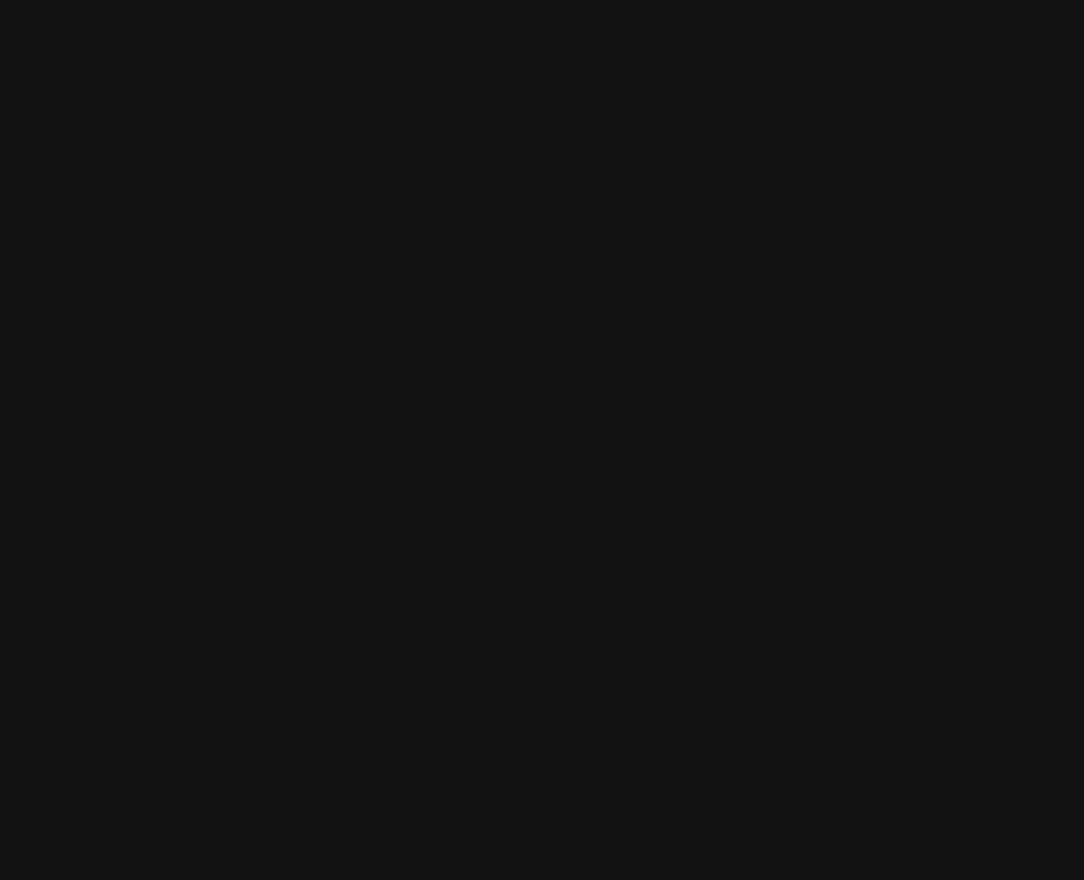
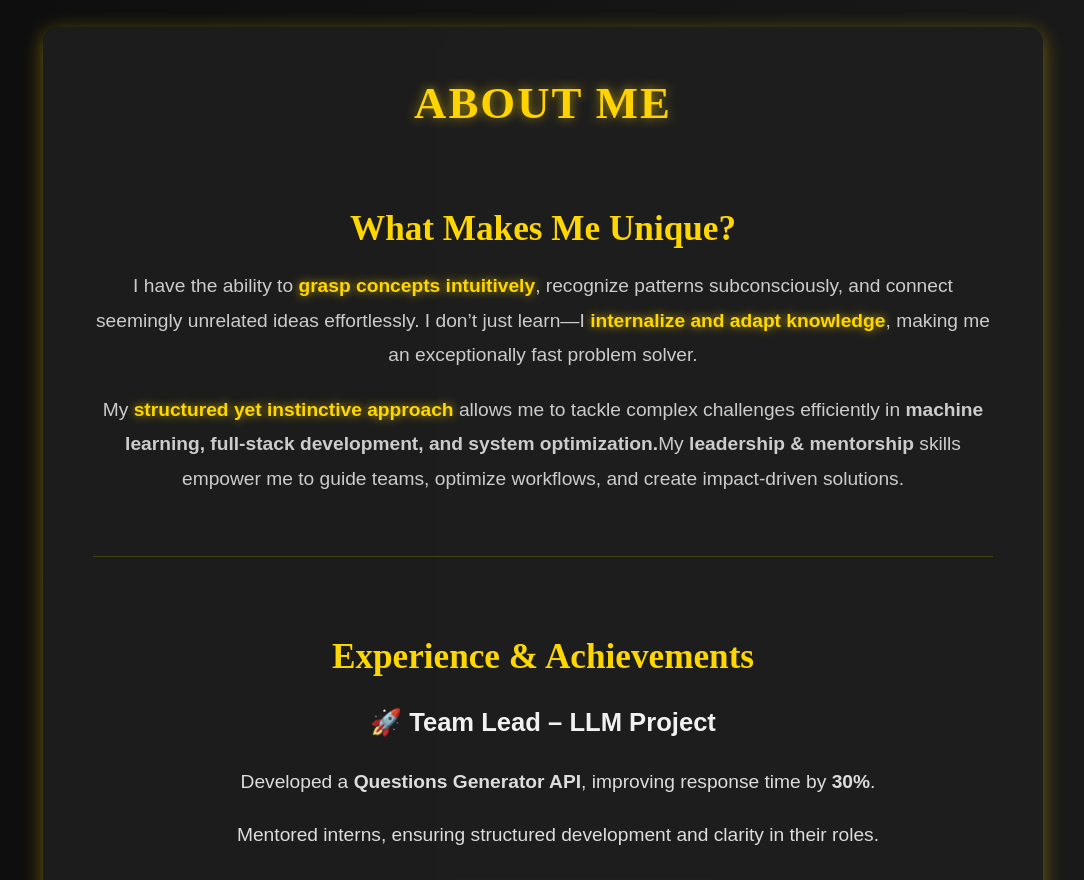
Before and after one commit to aryanchowdhury-art/react-portfolio-v2, a React (Vite) app: page /react-portfolio-v2/about in a window 1280 px wide. Shown: the part 182-1062 px from the top of the page, without its empty margins (97-1181 px from the left). Before the commit the page ends 800 px from the top, so only its background shows below. Built offline with nearby package versions, Linux system fonts and the light colour scheme.

Commit message:
Updated About Page with enhanced design and animations

```diff
--- a/src/pages/About.jsx
+++ b/src/pages/About.jsx
@@ -1,10 +1,82 @@
+import "./about.css"; // Ensure you have a separate CSS file for styling
+
 function About() {
-    return (
-      <div className="page">
-        <h1>About Me</h1>
-        <p>I&apos;m an AI/ML developer and full-stack engineer. Passionate about building intelligent systems and scalable web applications.</p>
+  return (
+    <div className="about">
+      <div className="container">
+        <h1 className="section-title">About Me</h1>
+
+        {/* What Makes Me Unique Section */}
+        <section className="unique">
+          <h2>What Makes Me Unique?</h2>
+          <p>
+            I have the ability to <span className="highlight">grasp concepts intuitively</span>, recognize patterns subconsciously, and connect seemingly unrelated ideas effortlessly.
+            I don’t just learn—I <span className="highlight">internalize and adapt knowledge</span>, making me an exceptionally fast problem solver.
+          </p>
+          <p>
+            My <span className="highlight">structured yet instinctive approach</span> allows me to tackle complex challenges efficiently in
+            <strong> machine learning, full-stack development, and system optimization.</strong>
+            My <strong>leadership & mentorship</strong> skills empower me to guide teams, optimize workflows, and create impact-driven solutions.
+          </p>
+        </section>
+
+        {/* Experience & Achievements Section */}
+        <section className="experience">
+          <h2>Experience & Achievements</h2>
+
+          <div className="job">
+            <h3>🚀 Team Lead – LLM Project</h3>
+            <ul>
+              <li>Developed a <strong>Questions Generator API</strong>, improving response time by <strong>30%</strong>.</li>
+              <li>Mentored interns, ensuring structured development and clarity in their roles.</li>
+              <li>Tech: <span className="tech">JSON, JavaScript, Postman</span></li>
+            </ul>
+          </div>
+
+          <div className="job">
+            <h3>💼 Freelancing Software Developer – Workout Planner App (WPA)</h3>
+            <ul>
+              <li>Developed a <strong>scalable exercise planner</strong> for <strong>10,000+ users</strong>.</li>
+              <li>Full-stack build with <span className="tech">Python (Django, Streamlit), TensorFlow, React, Express</span>.</li>
+              <li>Completed in <strong>14 days</strong>, optimizing backend efficiency.</li>
+            </ul>
+          </div>
+
+          <div className="job">
+            <h3>🤖 Freelancer – Machine Learning Developer</h3>
+            <ul>
+              <li>Built a <strong>spam detection system</strong> with <strong>95% accuracy</strong>.</li>
+              <li>Tech: <span className="tech">TensorFlow, Sklearn, Streamlit, React, Express</span>.</li>
+              <li>Completed in <strong>7 days</strong>, showcasing rapid problem-solving.</li>
+            </ul>
+          </div>
+        </section>
+
+        {/* Notable Projects Section */}
+        <section className="projects">
+          <h2>Notable Projects & Contributions</h2>
+          <ul>
+            <li>Developed an <strong>advanced spam detection system</strong>, winning <strong>Best Project in AI & ML</strong>.</li>
+            <li>Optimized <strong>API response time by 30%</strong>, improving efficiency.</li>
+            <li>Scaled a full-stack application for <strong>10,000+ users</strong>.</li>
+            <li>Mentored a team to enhance project efficiency.</li>
+          </ul>
+        </section>
+
+        {/* Certifications Section */}
+        <section className="certifications">
+          <h2>Certifications, Awards & Recognitions</h2>
+          <ul>
+            <li>🏆 <strong>Best Project in AI & ML</strong> – Recognized for <strong>spam call and email detection</strong>.</li>
+            <li>📜 <strong>Certified in AI & ML</strong> – GreatLearning.</li>
+            <li>⚡ <strong>Prompt Engineering Certification</strong> – GreatLearning.</li>
+            <li>🖥️ <strong>Python & C++ Certification</strong> – W3Schools.</li>
+            <li>🎤 <strong>Public Speaking & Project Management</strong> expertise.</li>
+          </ul>
+        </section>
       </div>
-    );
-  }
+    </div>
+  );
+}
 
-  export default About;
+export default About;
--- /dev/null
+++ b/src/pages/about.css
@@ -0,0 +1,157 @@
+/* ===== Enhanced Luxurious About Page Styling ===== */
+.about {
+    background: linear-gradient(to right, #0d0d0d, #1a1a1a);
+    color: #e0e0e0;
+    padding: 80px 20px;
+    text-align: center;
+    min-height: 100vh;
+    animation: fadeIn 1s ease-in-out;
+}
+
+/* Smooth Fade-in Animation */
+@keyframes fadeIn {
+    from { opacity: 0; transform: translateY(10px); }
+    to { opacity: 1; transform: translateY(0); }
+}
+
+/* Elegant Section Wrapper */
+.container {
+    max-width: 900px;
+    margin: auto;
+    background: rgba(30, 30, 30, 0.95);
+    padding: 50px;
+    border-radius: 15px;
+    box-shadow: 0 5px 20px rgba(255, 215, 0, 0.4);
+    backdrop-filter: blur(8px);
+    transition: transform 0.3s ease;
+}
+
+.container:hover {
+    transform: translateY(-5px);
+}
+
+/* Section Titles - Gold Shine Effect */
+.section-title {
+    font-size: 2.8rem;
+    font-family: "Playfair Display", serif;
+    text-transform: uppercase;
+    background: linear-gradient(45deg, #FFD700, #ffcc00);
+    -webkit-background-clip: text;
+    -webkit-text-fill-color: transparent;
+    letter-spacing: 2px;
+    animation: glow 1.5s infinite alternate;
+}
+
+/* Subtle Glow Effect */
+@keyframes glow {
+    from { text-shadow: 0 0 10px rgba(255, 215, 0, 0.6); }
+    to { text-shadow: 0 0 20px rgba(255, 215, 0, 1); }
+}
+
+h2 {
+    font-size: 2.2rem;
+    color: #FFD700;
+    margin: 40px 0 20px;
+    font-family: "Playfair Display", serif;
+}
+
+/* Stylish Subtitle */
+h3 {
+    font-size: 1.6rem;
+    color: #f1f1f1;
+    font-weight: bold;
+    margin-top: 30px;
+}
+
+/* General Text Styling */
+p {
+    font-size: 1.2rem;
+    line-height: 1.8;
+    color: #ccc;
+    margin-bottom: 20px;
+    transition: color 0.3s ease;
+}
+
+/* Highlighted Gold Text */
+.highlight {
+    color: #FFD700;
+    font-weight: bold;
+    text-shadow: 0px 0px 10px rgba(255, 215, 0, 0.7);
+}
+
+/* Section Styling */
+section {
+    padding: 40px 0;
+    border-bottom: 1px solid rgba(255, 215, 0, 0.2);
+}
+
+section:last-child {
+    border-bottom: none;
+}
+
+/* Luxury Gold Tech Tag */
+.tech {
+    font-weight: bold;
+    color: #000;
+    background: linear-gradient(to right, #FFD700, #ffdd44);
+    padding: 6px 14px;
+    border-radius: 8px;
+    box-shadow: 0px 2px 5px rgba(255, 215, 0, 0.5);
+    display: inline-block;
+    margin-top: 5px;
+}
+
+/* List Styles */
+ul {
+    list-style: none;
+    padding: 0;
+    margin: 20px 0;
+}
+
+ul li {
+    font-size: 1.2rem;
+    margin-bottom: 15px;
+    padding-left: 30px;
+    position: relative;
+    color: #ddd;
+    transition: transform 0.3s ease, color 0.3s ease;
+}
+
+ul li:hover {
+    transform: translateX(5px);
+    color: #FFD700;
+}
+
+/* Bullet Point with a Gold Glow */
+ul li::before {
+    content: "";
+    position: absolute;
+    left: 0;
+    color: #FFD700;
+    font-size: 1.3rem;
+}
+
+/* Responsive Design */
+@media (max-width: 768px) {
+    .container {
+        padding: 35px;
+    }
+
+    .section-title {
+        font-size: 2.4rem;
+        margin-bottom: 30px;
+    }
+
+    h2 {
+        font-size: 2rem;
+        margin-top: 30px;
+    }
+
+    h3 {
+        font-size: 1.4rem;
+    }
+
+    p, ul li {
+        font-size: 1.1rem;
+    }
+}
```
Also changed, not shown: 1 other file (tests, documents, lock files or other folders).
